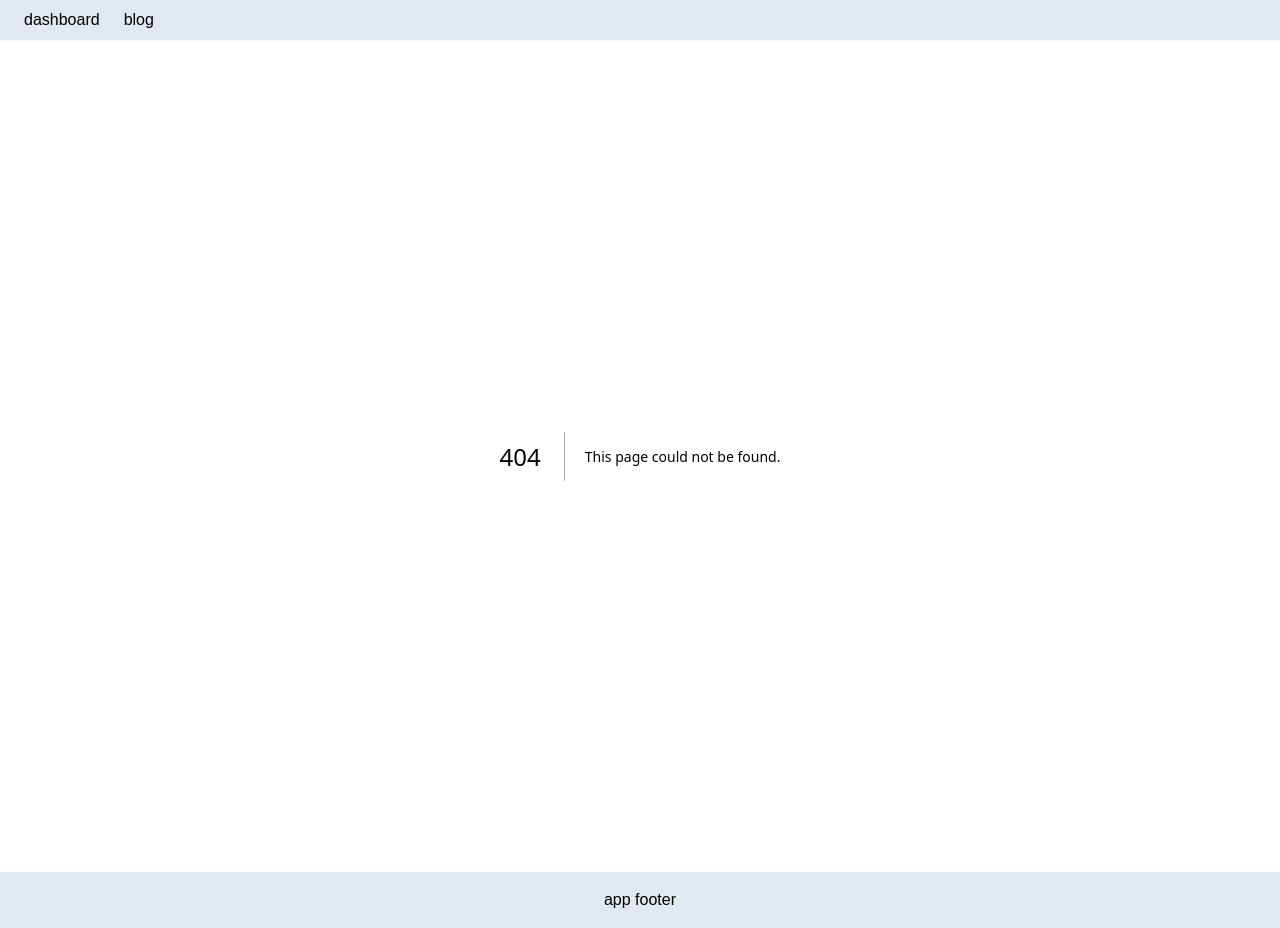
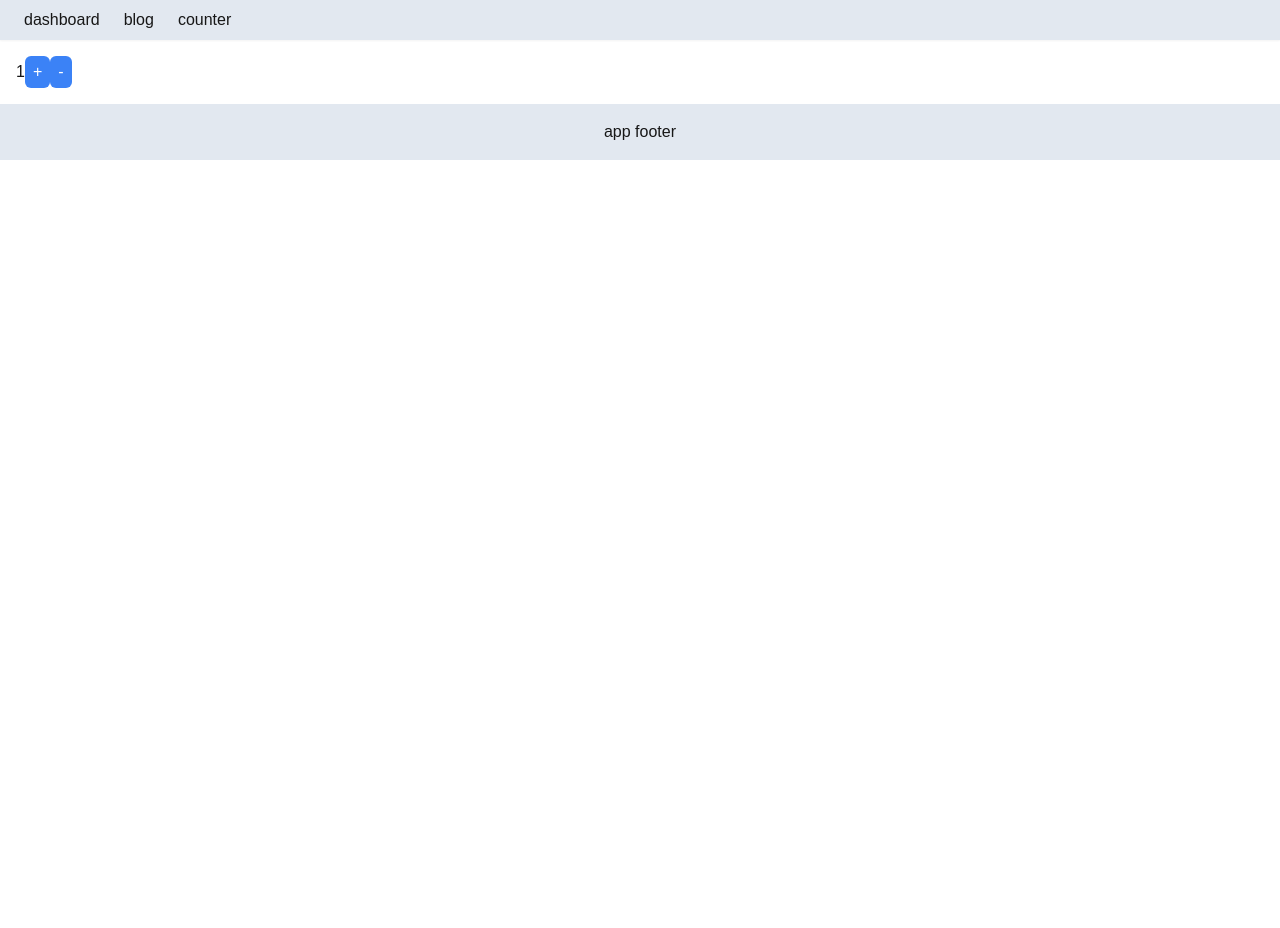
Before and after one commit to mz-dfhp/next-latest, a Next.js app: page /counter in a window 1280 px wide. Before the commit this address had no page. After the commit the page ends 800 px from the top, so only its background shows below. Built offline with nearby package versions, Linux system fonts and the light colour scheme.

Commit message:
feat: zustand

```diff
--- a/package.json
+++ b/package.json
@@ -14,7 +14,8 @@
   "dependencies": {
     "next": "15.1.4",
     "react": "^19.0.0",
-    "react-dom": "^19.0.0"
+    "react-dom": "^19.0.0",
+    "zustand": "^5.0.3"
   },
   "devDependencies": {
     "@antfu/eslint-config": "^3.13.0",
--- /dev/null
+++ b/src/app/counter/page.tsx
@@ -0,0 +1,14 @@
+'use client'
+
+import { countStore } from '@/store/count'
+
+export default function Counter() {
+  const { count, decrement, increment } = countStore()
+  return (
+    <div>
+      {count}
+      <button className="px-2 py-1 rounded-md bg-blue-500 text-white" type="button" onClick={() => decrement(1)}>+</button>
+      <button className="px-2 py-1 rounded-md bg-blue-500 text-white" type="button" onClick={() => increment(1)}>-</button>
+    </div>
+  )
+}
--- a/src/app/layout.tsx
+++ b/src/app/layout.tsx
@@ -30,7 +30,7 @@ export default function RootLayout({
       >
         <header className="h-10 bg-slate-200 p-4 flex items-center gap-x-2 shadow-sm">
           {
-            ['dashboard', 'blog'].map((item) => {
+            ['dashboard', 'blog', 'counter'].map((item) => {
               return <Link className="p-2" key={item} href={`/${item}`}>{item}</Link>
             })
           }
--- /dev/null
+++ b/src/store/count.ts
@@ -0,0 +1,26 @@
+import { create } from 'zustand'
+import { createJSONStorage, persist } from 'zustand/middleware'
+
+interface State {
+  count: number
+}
+
+interface Action {
+  increment: (value: number) => void
+  decrement: (value: number) => void
+}
+
+const countStore = create(persist<State & Action>(set => ({
+  count: 1,
+  increment: (value) => {
+    set(state => ({ count: state.count + value }))
+  },
+  decrement: (value) => {
+    set(state => ({ count: state.count - value }))
+  },
+}), {
+  name: 'count-storage',
+  storage: createJSONStorage(() => localStorage),
+}))
+
+export { countStore }
```
Also changed, not shown: 1 other file (tests, documents, lock files or other folders).
